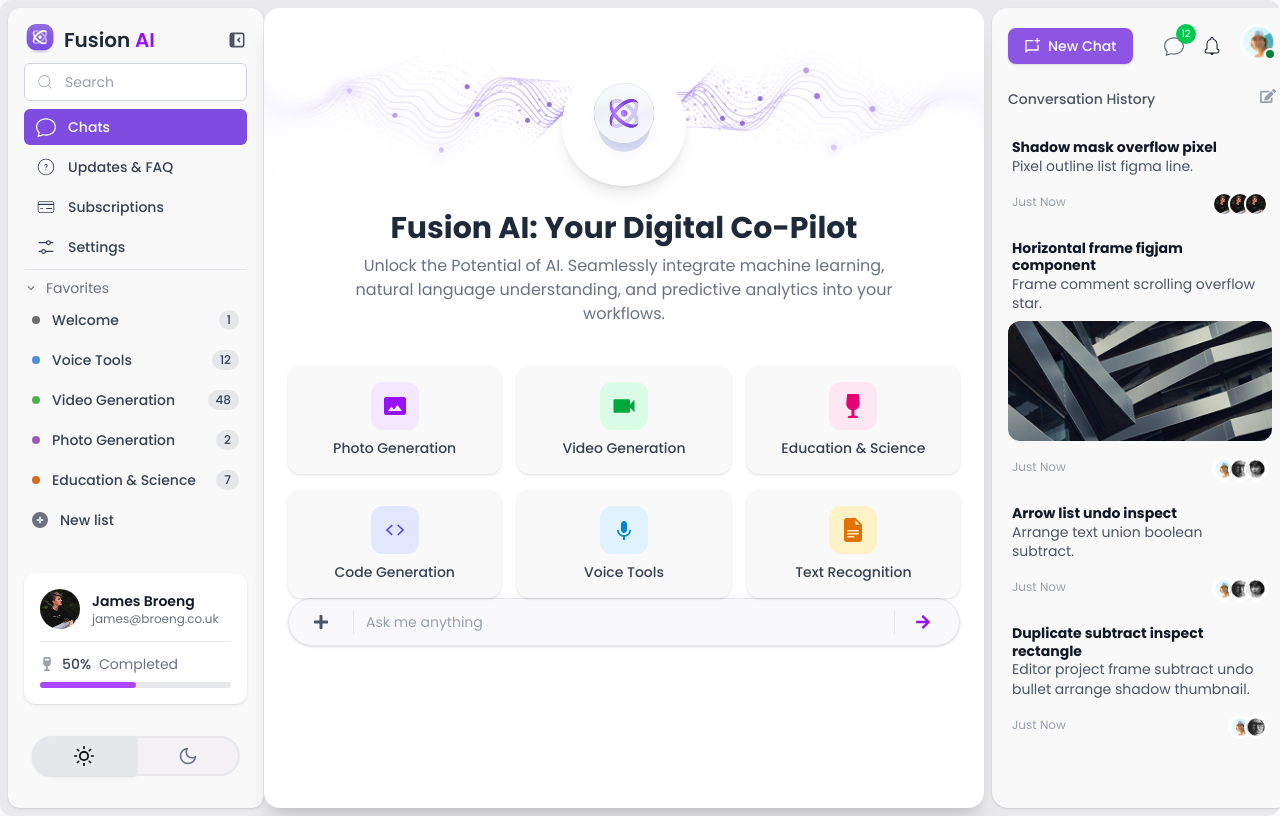
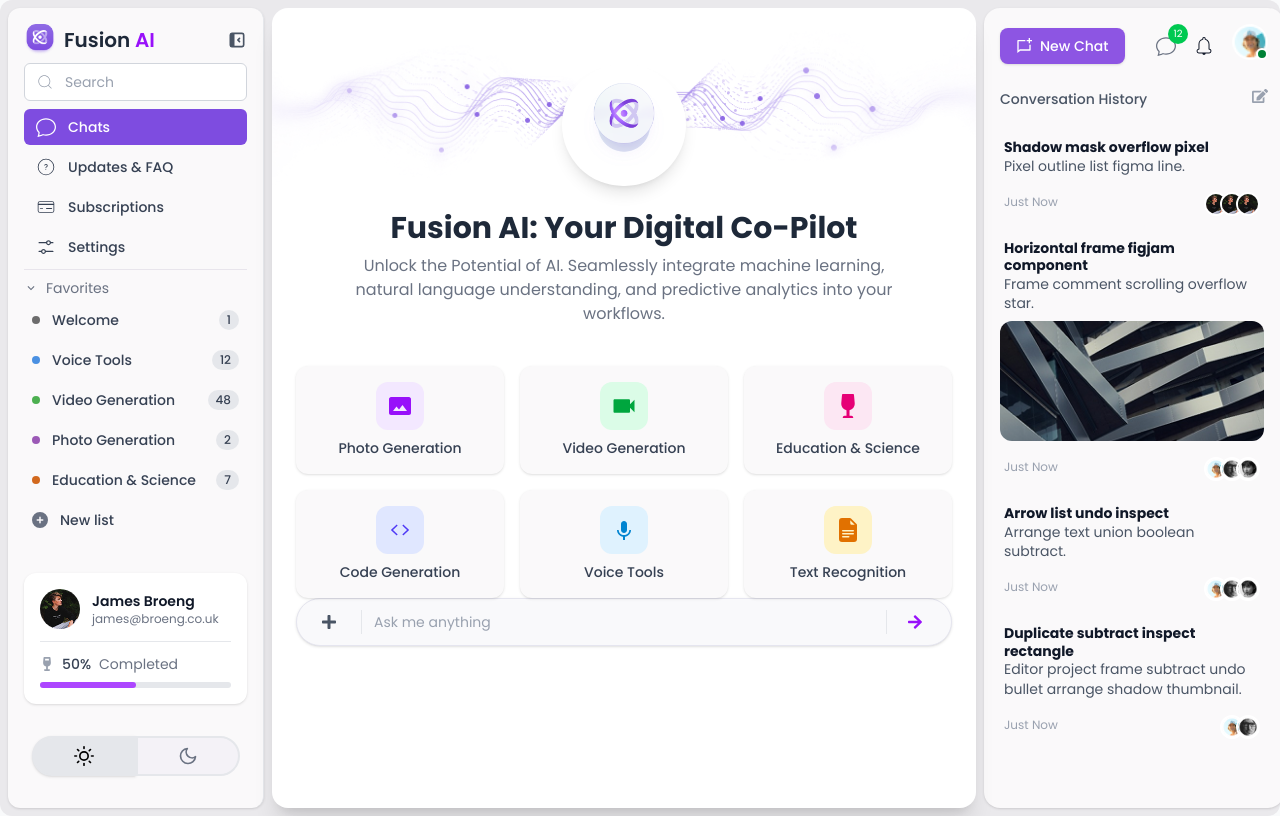
Before and after one commit to adnanfrd/barry-ai, a Next.js app: page /dashboard in a window 1280 px wide. Built offline with nearby package versions, Linux system fonts and the light colour scheme.

Commit message:
updated code

```diff
--- a/src/app/dashboard/layout.tsx
+++ b/src/app/dashboard/layout.tsx
@@ -24,7 +24,7 @@ export default function RootLayout({
       <body className={`${poppins.className} bg-[#f9fafb] text-gray-900 dark:bg-[#1f1f1f] dark:text-white`}>
         <div className="flex min-h-screen px-2 py-2 rounded-xl bg-[#eae9ec] dark:bg-[#2c2c2e] w-full">
             <Dashboard  />
-          <main className="flex-1 w-full">{children}</main>
+          <main className="flex-1 px-2 w-full">{children}</main>
         </div>
       </body>
     </html>
```
